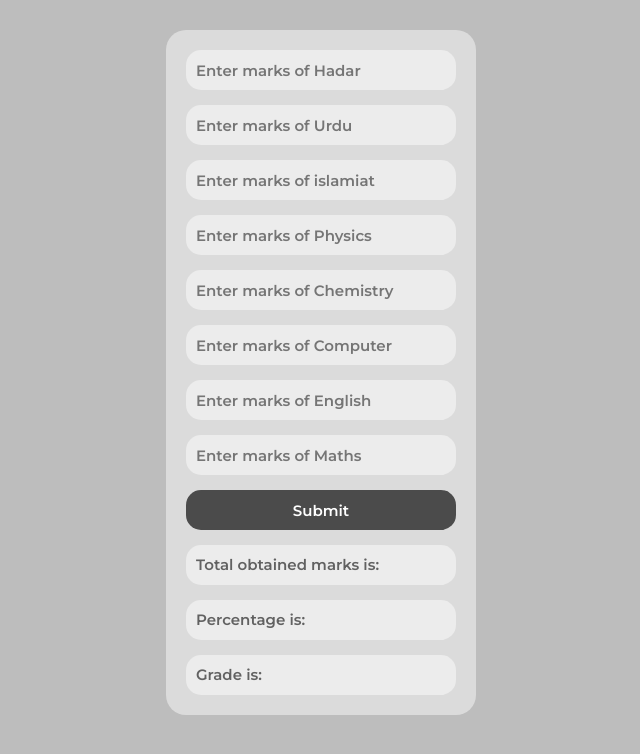
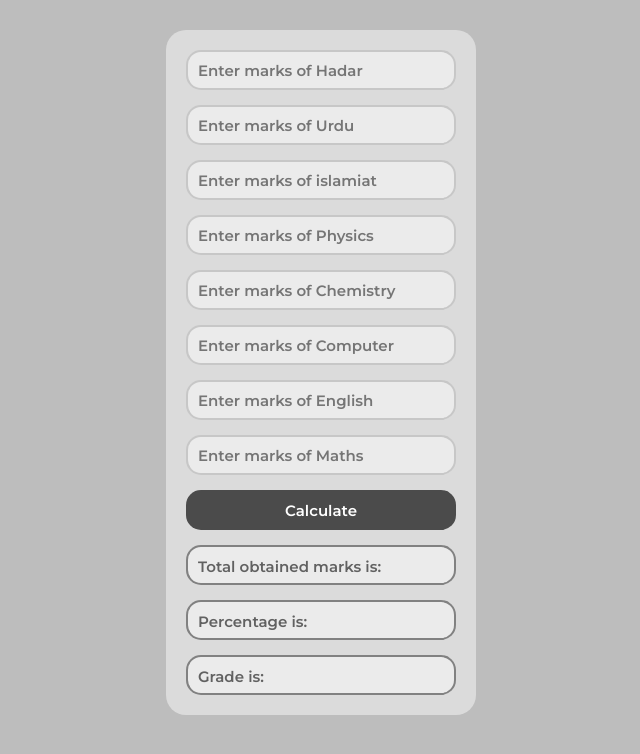
Before and after one commit to AbdulAziz2397/marks-calculator, a plain HTML site: page index.html in a window 1280 px wide. Shown: the whole page, without its empty margins (319-959 px from the left). Drawn offline with Linux system fonts and the light colour scheme.

Commit message:
marks calculator

```diff
--- a/index.html
+++ b/index.html
@@ -50,6 +50,7 @@ input{
     font-weight: 600;
     background: rgba(255, 255, 255, 0.452);
     border: none;
+    border:2px solid rgba(0, 0, 0, 0.151);
 }
 input:focus, button:hover, input:hover{
     transform: scale(1.1);
@@ -66,9 +67,9 @@ button{
     background: rgba(53, 53, 53, 0.863);
     color: white;
     border: none;
+    cursor: pointer;
 }
 .output{
-    outline: none;
     height: 40px;
     width: 270px;
     border-radius: 15px;
@@ -77,6 +78,7 @@ button{
     font-weight: 600;
     background: rgba(255, 255, 255, 0.452);
     color: rgba(0, 0, 0, 0.589);
+    border:2px solid rgba(0, 0, 0, 0.452);
 }
 
 
@@ -95,7 +97,7 @@ button{
         <input type="number" name="english" id="english" max="100" placeholder="Enter marks of English"  oninput="limitDigits(this)">
         <input type="number" name="maths" id="maths" max="100" placeholder="Enter marks of Maths"  oninput="limitDigits(this)">
 
-        <button type="button" onclick="getValue()">Submit</button>
+        <button type="button" onclick="getValue()">Calculate</button>
 
 
         <h1 class="output" id="total" placeholder="Total obtained marks is:">Total obtained marks is:</h1>
```
